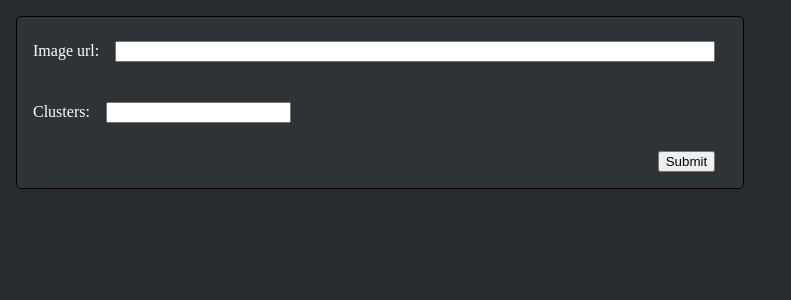
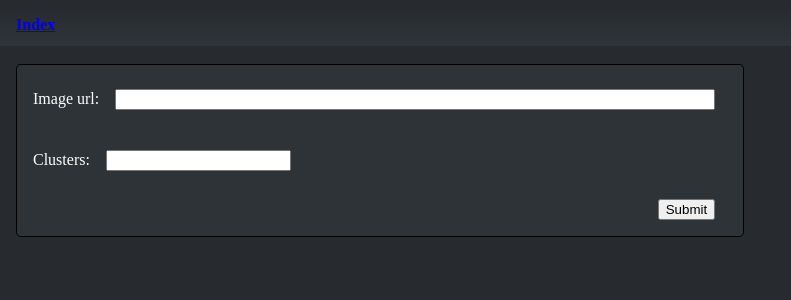
Before and after one commit to rprtr258/Image-service, a Flask app: page /cluster in a window 1280 px wide. Shown: the top 300 px of the page, without its empty margins (0-791 px from the left). Run offline with Flask 2, Linux system fonts and the light colour scheme.

Commit message:
Add link to index page

```diff
--- a/templates/base.html
+++ b/templates/base.html
@@ -5,12 +5,30 @@
             body {
                 background-color: #272b30;
             }
+            .container {
+                padding-top: 3rem;
+            }
+            nav {
+                padding: 8px;
+                padding-left: 16px;
+                padding-bottom: 12px;
+                background-color: #2e3439;
+                background-image: linear-gradient(to bottom, #272b30 0%, #2e3439 100%);
+                position: fixed;
+                left: 0;
+                right: 0;
+            }
         </style>
         {% block styles %}
         {% endblock %}
     </head>
     <body>
-        {% block body %}
-        {% endblock %}
+        <nav>
+            <a href="/"><b>Index</b></a>
+        </nav>
+        <div class="container">
+            {% block body %}
+            {% endblock %}
+        </div>
     </body>
 </html>
```
